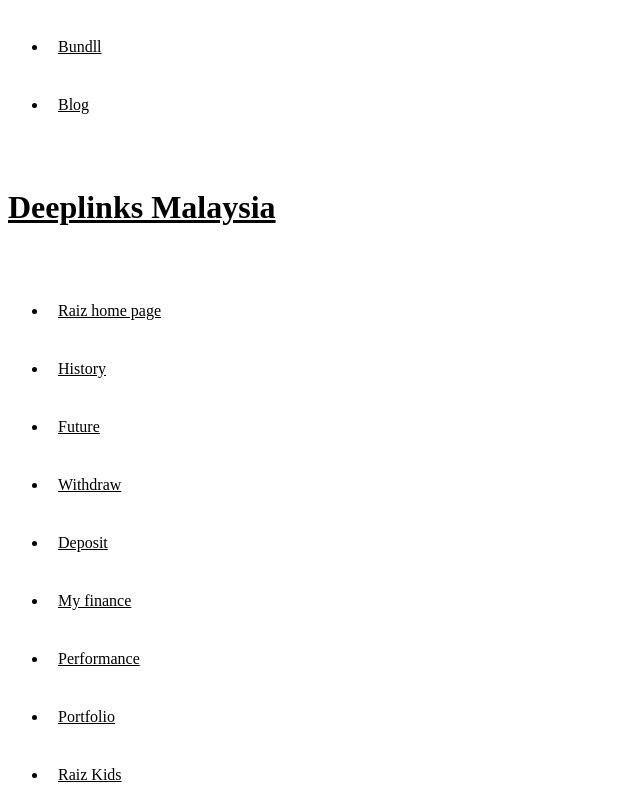
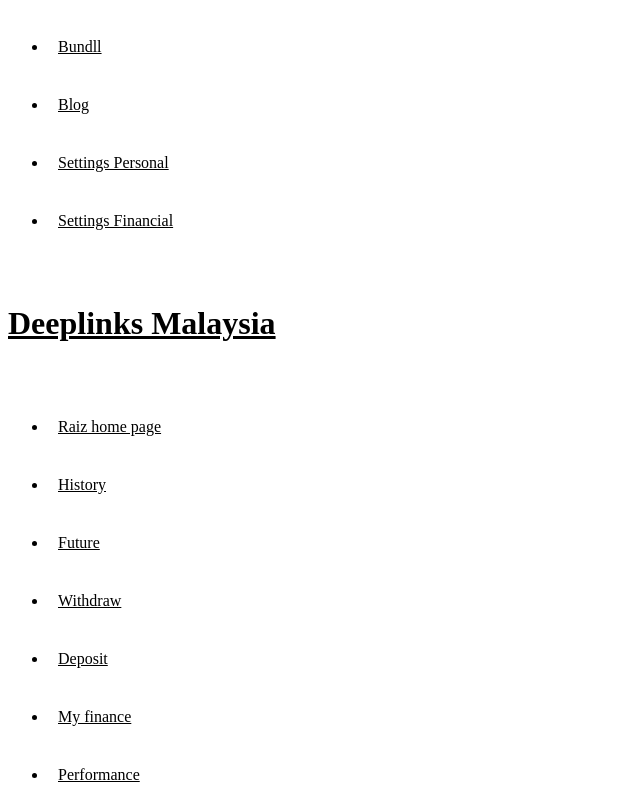
Before and after one commit to AcornsGrowAU/RaizDeeplinks, a plain HTML site: page index.html in a window 1280 px wide. Shown: the part 1282-2080 px from the top of the page, without its empty margins (0-640 px from the left). Drawn offline with Linux system fonts and the light colour scheme.

Commit message:
added deeplink to settings

```diff
--- a/index.html
+++ b/index.html
@@ -41,6 +41,8 @@
     <li><a href="raiz://offsetters">Offsetters</a></li>
     <li><a href="raiz://bundll">Bundll</a></li>
     <li><a href="raiz://blog">Blog</a></li>
+    <li><a href="raiz://settings/personal">Settings Personal</a></li>
+    <li><a href="raiz://settings/financial">Settings Financial</a></li>
 </ul>
 
 <a href="#MY" id="MY"><h1>Deeplinks Malaysia</h1></a>
@@ -64,6 +66,8 @@
     <li><a href="raiz-my://funding_account">Funding account</a></li>
     <li><a href="raiz-my://withdrawal_account">Withdrawal account</a></li>
     <li><a href="raiz-my://blog">Blog</a></li>
+    <li><a href="raiz-my://settings/personal">Settings Personal</a></li>
+    <li><a href="raiz-my://settings/financial">Settings Financial</a></li>
 </ul>
 
 <a href="#IND" id="IND"><h1>Deeplinks Indonesia</h1></a>
@@ -86,6 +90,8 @@
     <li><a href="raiz-id://blog">Blog</a></li>
     <li><a href="raiz-id://cpf">CPF</a></li>
     <li><a href="raiz-id://subscription">Subscription</a></li>
+    <li><a href="raiz-id://settings/personal">Settings Personal</a></li>
+    <li><a href="raiz-id://settings/financial">Settings Financial</a></li>
 </ul>
 
 
```
